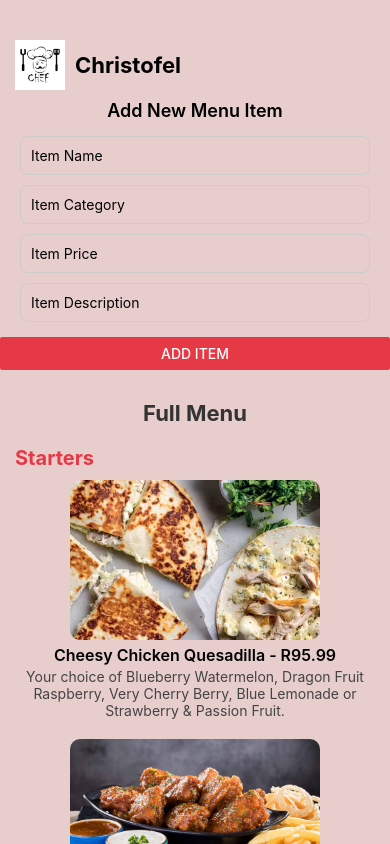
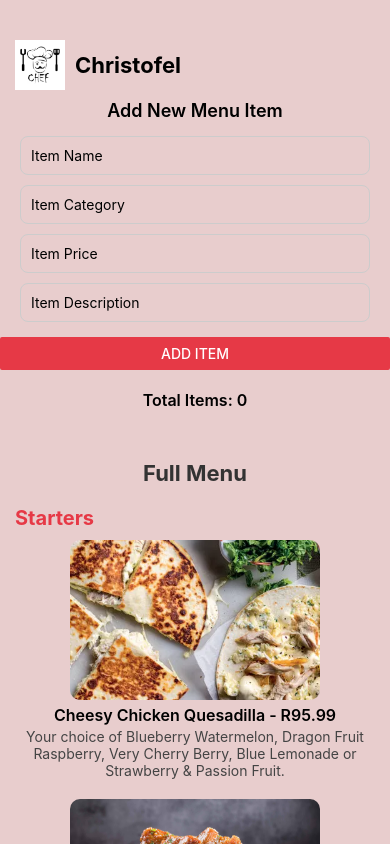
Before and after one commit to LikhonaNdabezitha039/privateChef, a React Native app: screen / in a window 390 px wide. Built offline with nearby package versions, Linux system fonts and the light colour scheme.

Commit message:
Here i changed the position of the section which shows teh total number of any items added by the chef to the menu items.

```diff
--- a/App.tsx
+++ b/App.tsx
@@ -106,6 +106,11 @@ export default function App() {
       />
 
       <Button title="Add Item" onPress={addNewItem} color="#e63946" />
+
+      {/* Total number of custom items added by the chef to the menu items*/}
+      <Text style={styles.totalCount}>
+        Total Items: {productCatalogue.length}
+      </Text>
 
       {/*Full menu*/}
       <Text style={styles.menuTitle}>Full Menu</Text>
@@ -217,10 +222,7 @@ export default function App() {
         </Text>
       </View>
 
-      {/* Total number of custom items added by the chef */}
-      <Text style={styles.totalCount}>
-        Total Custom Items: {productCatalogue.length}
-      </Text>
+
 
       <StatusBar style="auto" />
     </ScrollView>
```
